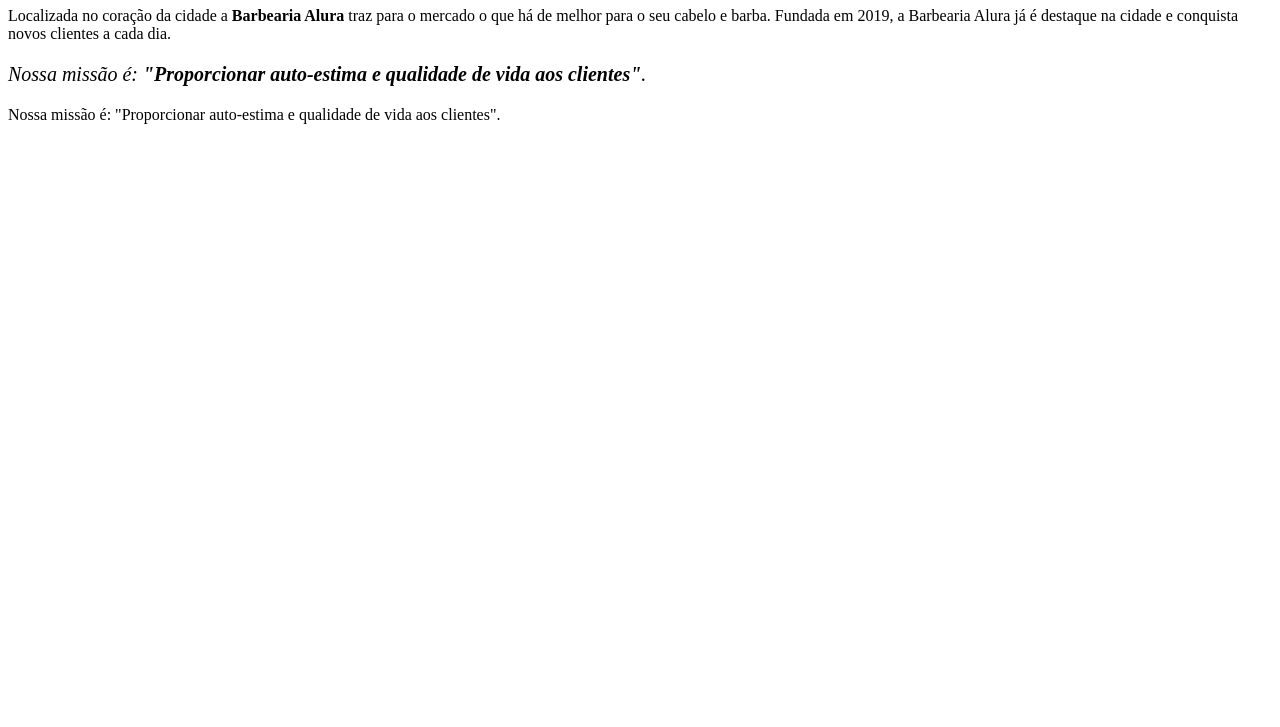
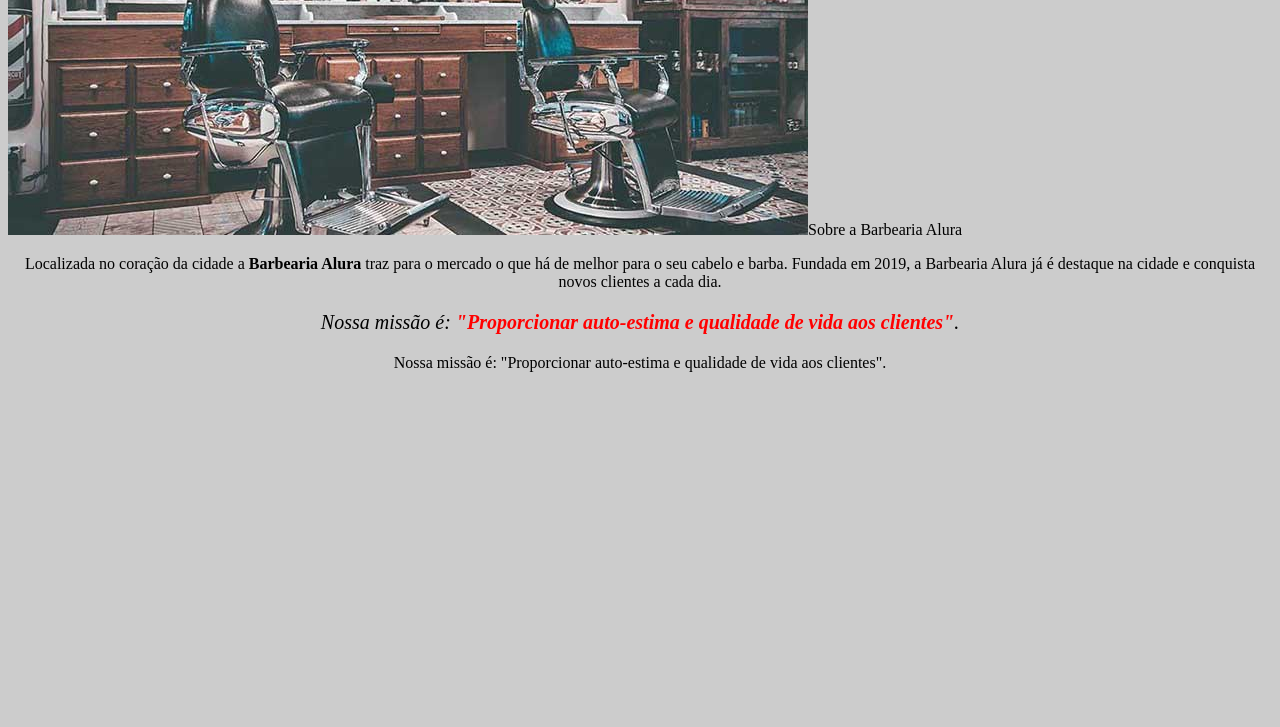
Before and after one commit to brunalmucelli/Barbearia-Alura, a plain HTML site: page index.html in a window 1280 px wide. Shown: the part 73-800 px from the top of the page. Drawn offline with Linux system fonts and the light colour scheme.

Commit message:
centralização e cor cinza de fundo

```diff
--- a/index.html
+++ b/index.html
@@ -8,6 +8,8 @@
 </head>
 
 <body>
+    <img src="./banner.jpg"
+
     <h1>Sobre a Barbearia Alura</h1>
 
     <p>
@@ -17,7 +19,7 @@
         dia.
     </p>
 
-    <p style="font-size: 20px;">
+    <p id="missao">
         <em>Nossa missão é:
             <strong>"Proporcionar auto-estima e qualidade de vida aos clientes"</strong>.</em>
     </p>
--- a/style.css
+++ b/style.css
@@ -0,0 +1,19 @@
+body{
+    background: #CCCCCC;
+}
+
+h1{
+    text-align: center;
+}
+
+p{
+    text-align: center;
+}
+
+#missao{
+    font-size: 20px;
+}
+
+em strong{
+    color: #FF0000;
+}
```
Also changed, not shown: banner.jpg (added).
